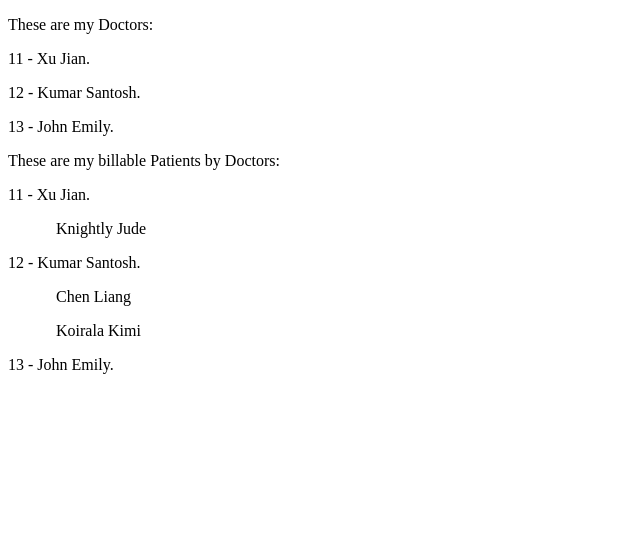
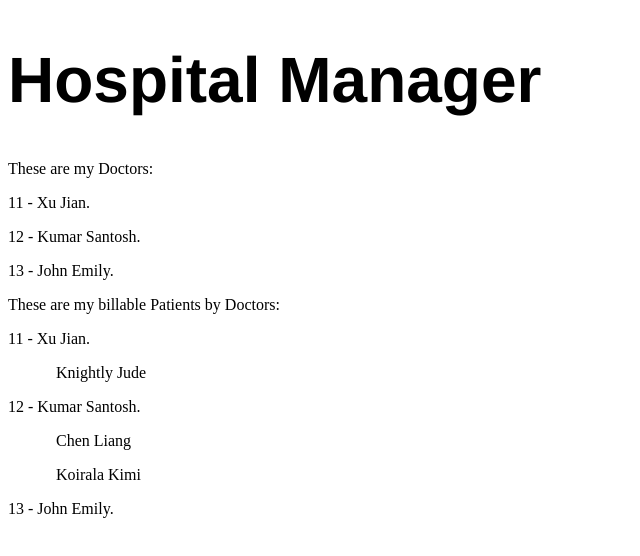
Before and after one commit to njs236/psp, a plain HTML site: page index.html in a window 1280 px wide. Shown: the whole page, without its empty margins (0-640 px from the left). Drawn offline with Linux system fonts and the light colour scheme.

Commit message:
PSP03 - Testing Framework and Wireframe
Changed the layout of wireframe to be consistent with the wireframe.
Added a test for model that does not work.

```diff
--- a/css/patient.css
+++ b/css/patient.css
@@ -1,3 +1,8 @@
 .tab {
     padding-left: 3em;
 }
+
+h1 {
+    font-family: Helvetica, sans-serif;
+    font-size: 4em;
+}
--- a/index.html
+++ b/index.html
@@ -11,6 +11,8 @@
 <link href="css/patient.css" type="text/css" rel="stylesheet">
 </head>
 <body>
+
+<h1>Hospital Manager</h1>
 <p> These are my Doctors:</p>
 <div id="hospitalDoctors">
 </div>
```
Also changed, not shown: SpecRunner.html (+1 -0 lines), spec/ModelSpec.js (+2 -4 lines).
